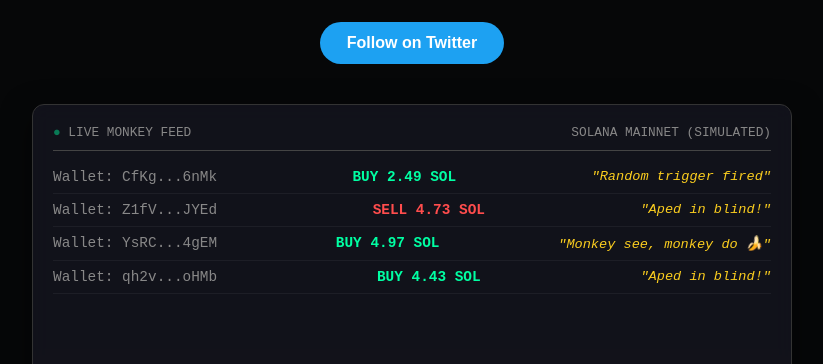
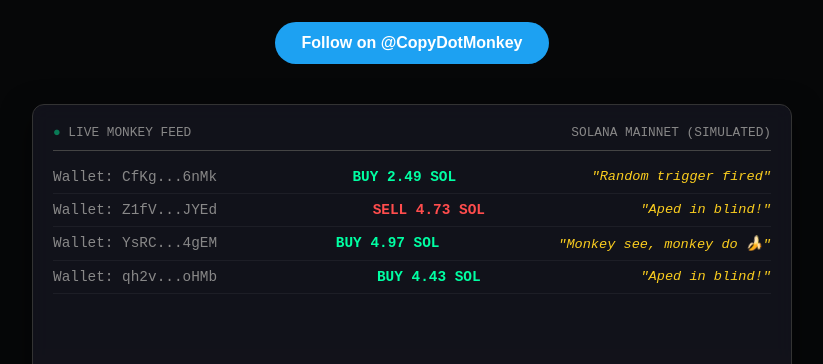
Before and after one commit to Alleyhustler/Copy-Monkey, a plain HTML site: page index.html in a window 1280 px wide. Shown: the part 436-800 px from the top of the page, without its empty margins (228-1051 px from the left). Drawn offline with Linux system fonts and the light colour scheme; a web font is replaced by a local one.

Commit message:
Update index.html

```diff
--- a/index.html
+++ b/index.html
@@ -219,7 +219,7 @@
             <img src="a.png" alt="Copy Monkey Logo" class="logo">
             <h1>Copy Monkey</h1>
             <p class="tagline">“A monkey smart contract that copy-trades the last buyer randomly — sometimes genius, sometimes disastrous.”</p>
-            <a href="https://twitter.com" target="_blank" class="twitter-btn">Follow on Twitter</a>
+            <a href="https://x.com/CopyDotMonkey" target="_blank" class="twitter-btn">Follow on @CopyDotMonkey</a>
         </header>
 
         <!-- Live Feed -->
```
